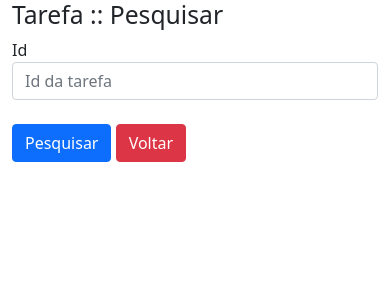
After one commit to JoviBRG/bibliotecasaber, a PHP site: page /livro_pesquisar.php in a window 390 px wide. The commit adds this page. Shown: the top 300 px of the page. Run offline with PHP 8.4, Linux system fonts and the light colour scheme.

Commit message:
Alterado títulos em arquivos.

```diff
--- a/livro_editar.php
+++ b/livro_editar.php
@@ -4,7 +4,7 @@
 <head>
     <meta charset="UTF-8">
     <meta name="viewport" content="width=device-width, initial-scale=1.0">
-    <title>Tarefa :: Editar</title>
+    <title>Livro :: Editar</title>
     <?php
     include "referencias.php";
     ?>
--- a/livro_listar.php
+++ b/livro_listar.php
@@ -4,7 +4,7 @@
 <head>
     <meta charset="UTF-8">
     <meta name="viewport" content="width=device-width, initial-scale=1.0">
-    <title>Tarefas :: Listar</title>
+    <title>Livro :: Listar</title>
 
     <?php
     include "referencias.php";
--- /dev/null
+++ b/livro_pesquisar.php
@@ -0,0 +1,45 @@
+<!DOCTYPE html>
+<html lang="en">
+
+<head>
+    <meta charset="UTF-8">
+    <meta name="viewport" content="width=device-width, initial-scale=1.0">
+    <title>Livro :: Pesquisar</title>
+    <?php
+    include "referencias.php";
+    ?>
+</head>
+
+<body>
+    <form method="post">
+    <div class="container">
+        <div class="row">
+            <div class="col-sm-12">
+                <h2>Tarefa :: Pesquisar</h2>
+                <div class="form-group">
+                    <label>Id</label>
+                    <input type="text" class="form-control" required="" placeholder="Id da tarefa" name="txtId">
+                </div>
+
+
+                <br>
+                <div class="form-group">
+
+                    <button type="submit" formaction="tarefa_editar.php" class="btn btn-primary">Pesquisar</button>
+
+                    <a href="index.php">
+                        <button type="button" class="btn btn-danger" name="btVoltar">
+                            Voltar
+                        </button>
+                    </a>
+
+                </div>
+
+            </div>
+        </div>
+    </div>
+
+</form>
+</body>
+
+</html>
```
